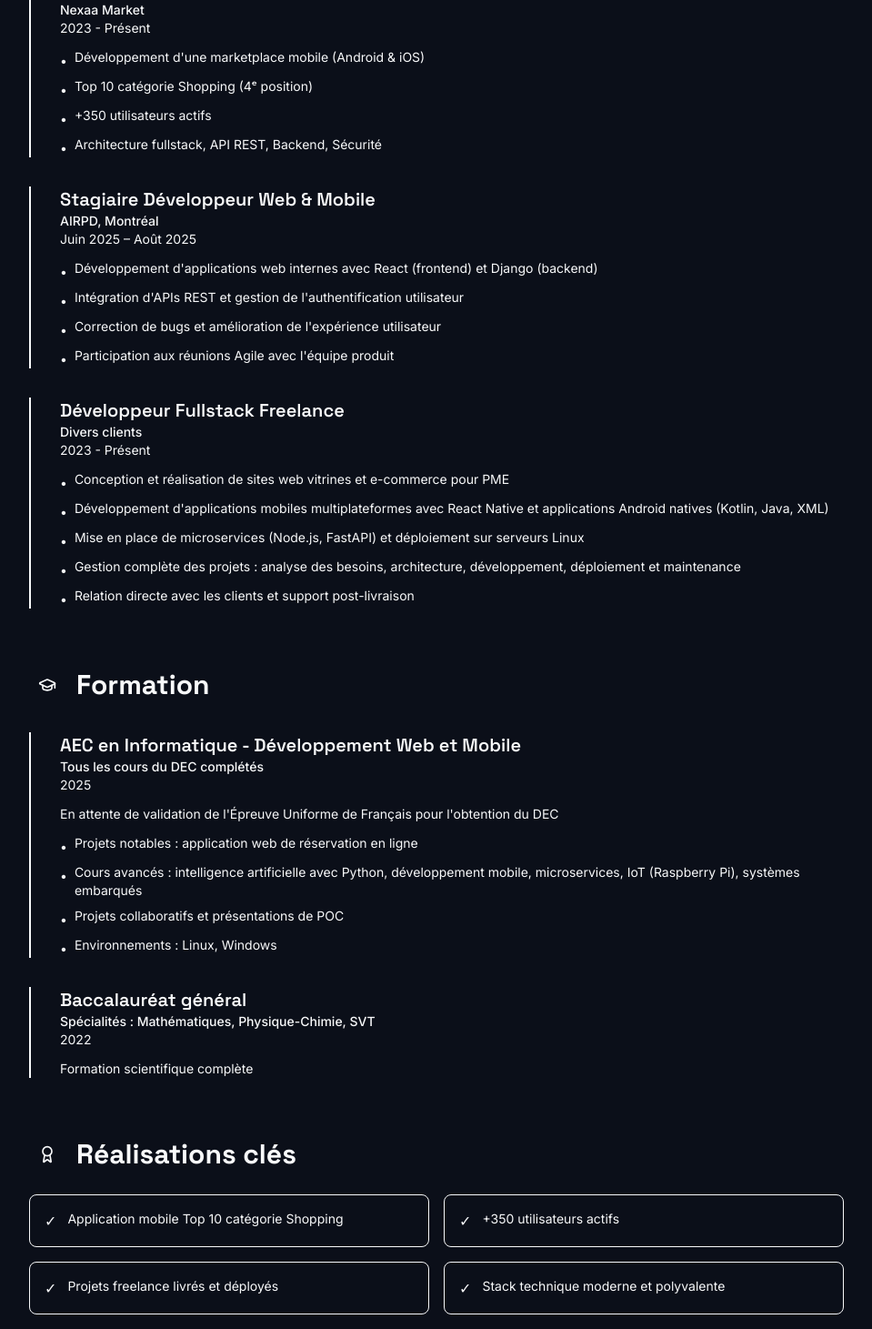
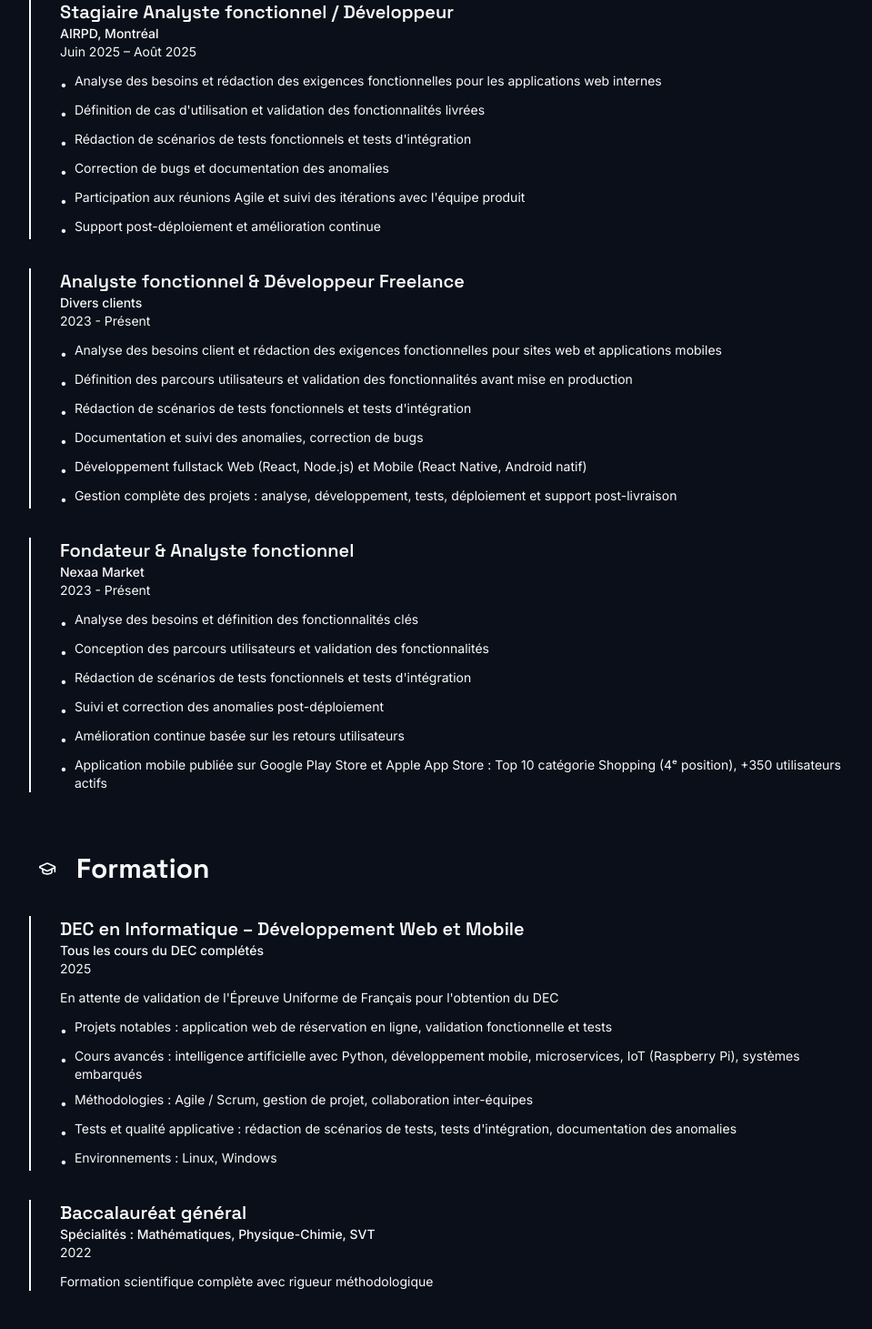
Before and after one commit to emldov7/emmanuel-portfolio, a Next.js app: page /resume in a window 1280 px wide. Shown: the part 909-2370 px from the top of the page at 91% size, without its empty margins (160-1119 px from the left). Built offline with nearby package versions, Linux system fonts and the light colour scheme.

Commit message:
Mise a jour des pages contact, acceuil etc...

```diff
--- a/app/about/page.tsx
+++ b/app/about/page.tsx
@@ -7,23 +7,23 @@ export default function AboutPage() {
   const highlights = [
     {
       icon: Code2,
-      title: "Développeur Fullstack",
-      description: "Expert en développement web et mobile, de l'idée à la production",
+      title: "Profil technique et fonctionnel",
+      description: "Développement, analyse fonctionnelle, tests applicatifs et validation des parcours utilisateurs.",
     },
     {
       icon: Award,
       title: "Applications en production",
-      description: "Top 10 catégorie Shopping avec Nexaa Market",
+      description: "Produit réel classé Top 10 Shopping avec des utilisateurs actifs.",
     },
     {
       icon: Target,
-      title: "Orienté résultats",
-      description: "+350 utilisateurs actifs, projets déployés et utilisés",
+      title: "Orienté qualité et résultats",
+      description: "Tests fonctionnels, suivi des anomalies, livrables stables et utilisés.",
     },
     {
       icon: Lightbulb,
       title: "Vision produit",
-      description: "Conception de solutions numériques complètes et performantes",
+      description: "Conception de solutions numériques complètes, fiables et performantes.",
     },
   ];
 
@@ -52,7 +52,7 @@ export default function AboutPage() {
               transition={{ duration: 0.5, delay: 0.1 }}
               className="mt-6 text-lg sm:text-xl text-muted-foreground"
             >
-              Développeur fullstack passionné, orienté produit et impact réel
+              Développeur fullstack & analyste fonctionnel, orienté produit, qualité et impact réel
             </motion.p>
           </div>
         </div>
@@ -71,26 +71,25 @@ export default function AboutPage() {
               className="space-y-6"
             >
               <p className="text-lg text-foreground leading-relaxed">
-                Je suis développeur fullstack Web et Mobile, orienté produit et impact réel.
+                Je suis développeur fullstack Web et Mobile avec une forte sensibilité à la qualité applicative, à l'analyse fonctionnelle et à l'expérience utilisateur.
               </p>
 
               <p className="text-base text-muted-foreground leading-relaxed">
                 J'ai complété l'ensemble des cours du DEC en informatique – Développement
-                Web et Mobile (Épreuve uniforme de français à compléter) et je développe
-                des solutions numériques utilisées par de vrais utilisateurs.
+                Web et Mobile (Épreuve uniforme de français à compléter) et je participe à la conception, à la validation et à la mise en production de solutions numériques utilisées par de vrais utilisateurs.
               </p>
 
               <p className="text-base text-muted-foreground leading-relaxed">
                 Je suis le fondateur de <span className="text-primary font-semibold">Nexaa Market</span>,
                 une application mobile publiée sur Google Play Store et Apple App Store, qui a
-                atteint le top 10 de la catégorie Shopping et compte aujourd'hui plus de 350
-                utilisateurs actifs.
+                atteint le top 10 de la catégorie Shopping et plus de 350
+                utilisateurs actifs deux semaines après son lancement. Ce projet m'a permis de travailler sur l'ensemble du cycle de vie d'un produit : analyse des besoins, définition des parcours utilisateurs, tests fonctionnels, suivi des anomalies et amélioration continue après mise en production.
               </p>
 
               <p className="text-base text-muted-foreground leading-relaxed">
                 En parallèle, j'accompagne des clients en freelance en livrant des applications
                 web et mobiles complètes, de l'analyse des besoins jusqu'au déploiement en
-                production.
+                production, en accordant une attention particulière à la validation fonctionnelle, à la qualité des livrables et à la satisfaction des utilisateurs.
               </p>
             </motion.div>
 
@@ -140,16 +139,12 @@ export default function AboutPage() {
               </h2>
 
               <p className="text-base text-muted-foreground leading-relaxed">
-                Je crois que la technologie doit servir les utilisateurs. Chaque ligne de code
-                que j'écris a pour objectif de créer une expérience fluide, performante et utile.
-                Mon approche combine rigueur technique et vision produit pour livrer des solutions
-                qui font la différence.
+                Je crois que la technologie doit avant tout servir les utilisateurs et offrir des solutions fiables, sécurisées et de qualité.
+                Mon approche combine rigueur fonctionnelle, compréhension des besoins d'affaires et base technique solide afin de livrer des solutions qui répondent réellement aux attentes.
               </p>
 
               <p className="text-base text-muted-foreground leading-relaxed">
-                Actuellement, je continue d'apprendre et de me perfectionner, notamment en Java
-                et en cloud computing (AWS), tout en développant de nouveaux projets et en
-                accompagnant mes clients dans leur transformation numérique.
+                Je continue actuellement de me perfectionner, notamment en Java, en tests applicatifs et en environnements cloud (AWS), tout en développant de nouveaux projets et en accompagnant mes clients dans leurs besoins numériques.
               </p>
             </motion.div>
           </div>
--- a/app/page.tsx
+++ b/app/page.tsx
@@ -13,22 +13,22 @@ export default function Home() {
     {
       icon: Users,
       value: "+350",
-      label: "Utilisateurs actifs",
+      label: "Utilisateurs actifs\n(en moins de 2 semaines après le lancement)",
     },
     {
       icon: TrendingUp,
       value: "Top 10",
-      label: "Catégorie Shopping",
+      label: "Catégorie Shopping\n(4ᵉ position)",
     },
     {
       icon: Rocket,
       value: "Production",
-      label: "Android & iOS",
+      label: "Android & iOS\nApplications publiées et maintenues",
     },
     {
       icon: Code2,
-      value: "Fullstack",
-      label: "Web & Mobile",
+      value: "Qualité & fiabilité",
+      label: "Analyse fonctionnelle • Tests • Validation des livrables",
     },
   ];
 
@@ -48,7 +48,7 @@ export default function Home() {
               transition={{ duration: 0.5 }}
             >
               <h1 className="text-4xl sm:text-5xl md:text-6xl lg:text-7xl font-heading font-bold tracking-tight">
-                Développeur Fullstack
+                Analyste fonctionnel & Développeur fullstack
                 <br />
                 <span className="text-gradient">Web & Mobile</span>
               </h1>
@@ -60,7 +60,8 @@ export default function Home() {
               transition={{ duration: 0.5, delay: 0.1 }}
               className="mt-6 text-lg sm:text-xl text-muted-foreground max-w-2xl mx-auto"
             >
-              Je conçois des produits numériques modernes, de l'idée à la production.
+              Je conçois, valide et livre des produits numériques fiables,
+              de l'analyse des besoins jusqu'à la mise en production.
             </motion.p>
 
             <motion.p
@@ -69,7 +70,7 @@ export default function Home() {
               transition={{ duration: 0.5, delay: 0.2 }}
               className="mt-4 text-sm sm:text-base text-muted-foreground"
             >
-              Applications web & mobiles • API • Produits réels en production
+              Applications web & mobiles • Analyse fonctionnelle • Tests applicatifs • Produits réels en production
             </motion.p>
 
             <motion.div
@@ -131,7 +132,7 @@ export default function Home() {
             className="mt-12 text-center"
           >
             <p className="text-base sm:text-lg text-muted-foreground max-w-3xl mx-auto">
-              Clients réels • Projets déployés • Impact mesurable
+              Applications réelles • Projets déployés • Utilisateurs actifs • Analyse des besoins • Tests fonctionnels • Amélioration continue
             </p>
           </motion.div>
         </div>
@@ -151,7 +152,7 @@ export default function Home() {
               Projets en vedette
             </h2>
             <p className="mt-4 text-lg text-muted-foreground max-w-2xl mx-auto">
-              Applications déployées en production, utilisées par de vrais utilisateurs
+              Applications déployées en production, testées et utilisées par de vrais utilisateurs
             </p>
           </motion.div>
 
--- a/app/projects/page.tsx
+++ b/app/projects/page.tsx
@@ -33,7 +33,7 @@ export default function ProjectsPage() {
               transition={{ duration: 0.5, delay: 0.1 }}
               className="mt-6 text-lg sm:text-xl text-muted-foreground"
             >
-              Applications déployées en production, utilisées par de vrais utilisateurs
+              Applications déployées en production, validées et utilisées par de vrais utilisateurs
             </motion.p>
           </div>
         </div>
@@ -54,7 +54,7 @@ export default function ProjectsPage() {
                 Projets en vedette
               </h2>
               <p className="mt-2 text-base text-muted-foreground">
-                Mes réalisations les plus significatives
+                Réalisations majeures avec analyse fonctionnelle, tests et mise en production
               </p>
             </motion.div>
 
--- a/app/resume/page.tsx
+++ b/app/resume/page.tsx
@@ -6,51 +6,57 @@ import { Download, Briefcase, GraduationCap, Award } from "lucide-react";
 export default function ResumePage() {
   const experiences = [
     {
-      title: "Fondateur & Développeur",
+      title: "Stagiaire Analyste fonctionnel / Développeur",
+      company: "AIRPD, Montréal",
+      period: "Juin 2025 – Août 2025",
+      description: [
+        "Analyse des besoins et rédaction des exigences fonctionnelles pour les applications web internes",
+        "Définition de cas d'utilisation et validation des fonctionnalités livrées",
+        "Rédaction de scénarios de tests fonctionnels et tests d'intégration",
+        "Correction de bugs et documentation des anomalies",
+        "Participation aux réunions Agile et suivi des itérations avec l'équipe produit",
+        "Support post-déploiement et amélioration continue",
+      ],
+    },
+    {
+      title: "Analyste fonctionnel & Développeur Freelance",
+      company: "Divers clients",
+      period: "2023 - Présent",
+      description: [
+        "Analyse des besoins client et rédaction des exigences fonctionnelles pour sites web et applications mobiles",
+        "Définition des parcours utilisateurs et validation des fonctionnalités avant mise en production",
+        "Rédaction de scénarios de tests fonctionnels et tests d'intégration",
+        "Documentation et suivi des anomalies, correction de bugs",
+        "Développement fullstack Web (React, Node.js) et Mobile (React Native, Android natif)",
+        "Gestion complète des projets : analyse, développement, tests, déploiement et support post-livraison",
+      ],
+    },
+    {
+      title: "Fondateur & Analyste fonctionnel",
       company: "Nexaa Market",
       period: "2023 - Présent",
       description: [
-        "Développement d'une marketplace mobile (Android & iOS)",
-        "Top 10 catégorie Shopping (4ᵉ position)",
-        "+350 utilisateurs actifs",
-        "Architecture fullstack, API REST, Backend, Sécurité",
-      ],
-    },
-    {
-      title: "Stagiaire Développeur Web & Mobile",
-      company: "AIRPD, Montréal",
-      period: "Juin 2025 – Août 2025",
-      description: [
-        "Développement d'applications web internes avec React (frontend) et Django (backend)",
-        "Intégration d'APIs REST et gestion de l'authentification utilisateur",
-        "Correction de bugs et amélioration de l'expérience utilisateur",
-        "Participation aux réunions Agile avec l'équipe produit",
-      ],
-    },
-    {
-      title: "Développeur Fullstack Freelance",
-      company: "Divers clients",
-      period: "2023 - Présent",
-      description: [
-        "Conception et réalisation de sites web vitrines et e-commerce pour PME",
-        "Développement d'applications mobiles multiplateformes avec React Native et applications Android natives (Kotlin, Java, XML)",
-        "Mise en place de microservices (Node.js, FastAPI) et déploiement sur serveurs Linux",
-        "Gestion complète des projets : analyse des besoins, architecture, développement, déploiement et maintenance",
-        "Relation directe avec les clients et support post-livraison",
+        "Analyse des besoins et définition des fonctionnalités clés",
+        "Conception des parcours utilisateurs et validation des fonctionnalités",
+        "Rédaction de scénarios de tests fonctionnels et tests d'intégration",
+        "Suivi et correction des anomalies post-déploiement",
+        "Amélioration continue basée sur les retours utilisateurs",
+        "Application mobile publiée sur Google Play Store et Apple App Store : Top 10 catégorie Shopping (4ᵉ position), +350 utilisateurs actifs",
       ],
     },
   ];
 
   const education = [
     {
-      degree: "AEC en Informatique - Développement Web et Mobile",
+      degree: "DEC en Informatique – Développement Web et Mobile",
       school: "Tous les cours du DEC complétés",
       period: "2025",
       description: "En attente de validation de l'Épreuve Uniforme de Français pour l'obtention du DEC",
       highlights: [
-        "Projets notables : application web de réservation en ligne",
+        "Projets notables : application web de réservation en ligne, validation fonctionnelle et tests",
         "Cours avancés : intelligence artificielle avec Python, développement mobile, microservices, IoT (Raspberry Pi), systèmes embarqués",
-        "Projets collaboratifs et présentations de POC",
+        "Méthodologies : Agile / Scrum, gestion de projet, collaboration inter-équipes",
+        "Tests et qualité applicative : rédaction de scénarios de tests, tests d'intégration, documentation des anomalies",
         "Environnements : Linux, Windows"
       ]
     },
@@ -58,7 +64,7 @@ export default function ResumePage() {
       degree: "Baccalauréat général",
       school: "Spécialités : Mathématiques, Physique-Chimie, SVT",
       period: "2022",
-      description: "Formation scientifique complète",
+      description: "Formation scientifique complète avec rigueur méthodologique",
     },
   ];
 
@@ -125,11 +131,11 @@ export default function ResumePage() {
                 Profil professionnel
               </h2>
               <p className="text-base text-muted-foreground leading-relaxed">
-                Développeur fullstack Web et Mobile orienté produit et impact réel. Expérience
-                confirmée dans le développement d'applications complètes, de l'idée au
-                déploiement en production. Fondateur de Nexaa Market (Top 10 Shopping,
-                +350 utilisateurs). Capacité démontrée à livrer des projets pour des clients
-                réels et à gérer l'ensemble du cycle de développement.
+                Analyste fonctionnel / coordonnateur de tests avec base solide en développement fullstack Web et Mobile.
+                Expérience concrète dans l'analyse des besoins, la validation fonctionnelle, la rédaction de scénarios de tests
+                et le suivi des anomalies sur des applications déployées en production. Fondateur de Nexaa Market (Top 10 Shopping,
+                +350 utilisateurs actifs), avec expérience en analyse fonctionnelle, tests fonctionnels, tests d'intégration et
+                amélioration continue. Capacité démontrée à livrer des projets validés et utilisés par de vrais utilisateurs.
               </p>
             </motion.div>
 
@@ -264,10 +270,12 @@ export default function ResumePage() {
 
               <div className="grid grid-cols-1 md:grid-cols-2 gap-4">
                 {[
-                  "Application mobile Top 10 catégorie Shopping",
-                  "+350 utilisateurs actifs",
-                  "Projets freelance livrés et déployés",
-                  "Stack technique moderne et polyvalente",
+                  "Analyse fonctionnelle et validation de fonctionnalités en production",
+                  "Rédaction de scénarios de tests et tests d'intégration",
+                  "Suivi et documentation des anomalies sur applications réelles",
+                  "Application mobile validée : Top 10 Shopping, +350 utilisateurs actifs",
+                  "Projets freelance livrés, validés et déployés",
+                  "Support post-déploiement et amélioration continue",
                 ].map((achievement, index) => (
                   <motion.div
                     key={index}
--- a/data/projects.ts
+++ b/data/projects.ts
@@ -17,16 +17,16 @@ export const projects: Project[] = [
   {
     id: "nexaa-market",
     title: "Nexaa Market",
-    description: "Marketplace mobile développée pour connecter vendeurs et acheteurs",
-    longDescription: "Application mobile complète de marketplace, publiée sur Google Play Store et Apple App Store, permettant aux vendeurs et acheteurs de transiger en toute sécurité.",
-    context: "Marketplace mobile développée pour connecter vendeurs et acheteurs dans un écosystème sécurisé et performant.",
-    problem: "Besoin d'une plateforme mobile intuitive et fiable pour faciliter les transactions entre vendeurs et acheteurs, avec un focus sur la sécurité et l'expérience utilisateur.",
-    solution: "Développement d'une application mobile native complète avec système d'authentification, gestion des produits, messagerie intégrée, et système de paiement sécurisé.",
+    description: "Marketplace mobile – Application en production",
+    longDescription: "Application mobile conçue pour connecter vendeurs et acheteurs dans un environnement sécurisé et performant. Publiée sur Google Play Store et Apple App Store.",
+    context: "Application mobile conçue pour connecter vendeurs et acheteurs dans un environnement sécurisé et performant. Publiée sur Google Play Store et Apple App Store.",
+    problem: "Analyse des besoins et définition des fonctionnalités clés • Conception des parcours utilisateurs • Rédaction de scénarios de tests fonctionnels • Tests fonctionnels et tests d'intégration • Suivi et correction des anomalies post-déploiement • Amélioration continue basée sur les retours utilisateurs",
+    solution: "Application mobile complète permettant la mise en relation entre vendeurs et acheteurs, avec système d'authentification sécurisé, gestion des produits, messagerie intégrée, et processus de paiement fiable.",
     results: [
-      "Top 10 catégorie Shopping (4ᵉ position)",
-      "+350 utilisateurs actifs",
-      "Application Android & iOS déployée en production",
-      "Architecture scalable et performante"
+      "Top 10 catégorie Shopping (4ᵉ position en moins de deux semaines après le lancement)",
+      "Plus de 350 utilisateurs actifs (en moins de deux semaines après le lancement)",
+      "Application stable et maintenue en production",
+      "Tests fonctionnels rigoureux et suivi des anomalies"
     ],
     stack: [
       "React Native",
@@ -44,16 +44,16 @@ export const projects: Project[] = [
   {
     id: "event-management",
     title: "Plateforme de gestion d'événements",
-    description: "Application web de gestion d'événements complète",
-    longDescription: "Projet freelance livré à un client réel. Application web de gestion d'événements, déployée et utilisée en production.",
-    context: "Projet freelance pour un client ayant besoin d'une solution de gestion d'événements personnalisée.",
-    problem: "Le client avait besoin d'une plateforme web pour gérer ses événements, participants, inscriptions et communications de manière centralisée.",
-    solution: "Développement d'une application web fullstack avec tableau de bord administrateur, système d'inscription, gestion des participants, et notifications automatisées.",
+    description: "Application web – Projet client (freelance)",
+    longDescription: "Développement d'une plateforme web permettant la gestion complète d'événements (création, inscriptions, suivi).",
+    context: "Développement d'une plateforme web permettant la gestion complète d'événements (création, inscriptions, suivi).",
+    problem: "Analyse des besoins client et rédaction des exigences fonctionnelles • Définition des cas d'utilisation • Validation des fonctionnalités livrées • Tests fonctionnels et documentation des anomalies • Déploiement et support post-mise en production",
+    solution: "Application web complète avec tableau de bord administrateur, système d'inscription, gestion des participants, et suivi des événements en temps réel.",
     results: [
-      "Projet livré et déployé en production",
-      "Client satisfait - Projet rémunéré 1 000 $",
-      "Application utilisée pour la gestion de multiples événements",
-      "Interface intuitive et responsive"
+      "Projet livré, déployé et utilisé par le client",
+      "Respect des délais et du budget",
+      "Validation fonctionnelle complète avant mise en production",
+      "Application stable utilisée pour plusieurs événements"
     ],
     stack: [
       "React",
@@ -68,16 +68,16 @@ export const projects: Project[] = [
   {
     id: "entretiens-soins-requis",
     title: "Entretiens et soins requis",
-    description: "Site web professionnel pour services d'entretien et de soins",
-    longDescription: "Site web complet développé pour présenter les services d'entretien et de soins requis, déployé et utilisé en production.",
-    context: "Développement d'un site web professionnel pour une entreprise de services d'entretien et de soins.",
-    problem: "Besoin d'une présence en ligne professionnelle pour présenter les services et faciliter la prise de contact avec les clients.",
-    solution: "Création d'un site web moderne et responsive avec présentation des services, formulaire de contact, et optimisation SEO.",
+    description: "Site web professionnel – Présence en ligne",
+    longDescription: "Site web développé pour une entreprise de services d'entretien et de soins.",
+    context: "Site web développé pour une entreprise de services d'entretien et de soins.",
+    problem: "Analyse des besoins et attentes du client • Validation des contenus et parcours utilisateurs • Tests fonctionnels avant mise en ligne • Déploiement et mise en production",
+    solution: "Site web professionnel présentant les services de l'entreprise, avec formulaire de contact et optimisation pour les moteurs de recherche.",
     results: [
       "Site déployé en production",
-      "Design moderne et professionnel",
       "Interface responsive et accessible",
-      "Optimisé pour le référencement"
+      "Validation complète avant mise en ligne",
+      "Tests fonctionnels sur tous les navigateurs"
     ],
     stack: [
       "React",
--- a/data/skills.ts
+++ b/data/skills.ts
@@ -5,7 +5,19 @@ export interface SkillCategory {
 
 export const skillsData: SkillCategory[] = [
   {
-    title: "Langages & Frameworks",
+    title: "Analyse fonctionnelle & Qualité applicative",
+    skills: [
+      "Analyse des besoins et compréhension des exigences",
+      "Définition des parcours utilisateurs",
+      "Rédaction de scénarios et cas de tests",
+      "Tests fonctionnels et tests d'intégration",
+      "Documentation et suivi des anomalies",
+      "Validation des livrables avant mise en production",
+      "Support fonctionnel post-déploiement"
+    ]
+  },
+  {
+    title: "Langages",
     skills: [
       "JavaScript",
       "TypeScript",
@@ -14,7 +26,12 @@ export const skillsData: SkillCategory[] = [
       "Kotlin",
       "PHP",
       "HTML5",
-      "CSS3",
+      "CSS3"
+    ]
+  },
+  {
+    title: "Frameworks & bibliothèques",
+    skills: [
       "React",
       "Next.js",
       "Django",
@@ -26,10 +43,10 @@ export const skillsData: SkillCategory[] = [
   {
     title: "Backend & API",
     skills: [
-      "API REST",
-      "Microservices",
-      "Authentification (JWT)",
-      "Sécurité applicative"
+      "Conception et consommation d'API REST",
+      "Architecture microservices",
+      "Authentification et gestion des accès (JWT – bases)",
+      "Sécurité applicative (bases)"
     ]
   },
   {
@@ -44,8 +61,8 @@ export const skillsData: SkillCategory[] = [
     skills: [
       "Linux",
       "Git / GitHub",
-      "Docker",
-      "Déploiement serveur",
+      "Docker (bases)",
+      "Déploiement applicatif",
       "Vercel"
     ]
   },
@@ -59,7 +76,9 @@ export const skillsData: SkillCategory[] = [
   {
     title: "Méthodologies",
     skills: [
-      "Agile / Scrum"
+      "Agile / Scrum",
+      "Collaboration inter-équipes",
+      "Livraison continue et amélioration continue"
     ]
   }
 ];
```
Also changed, not shown: app/contact/page.tsx (+4 -6 lines), app/skills/page.tsx (+7 -4 lines).
